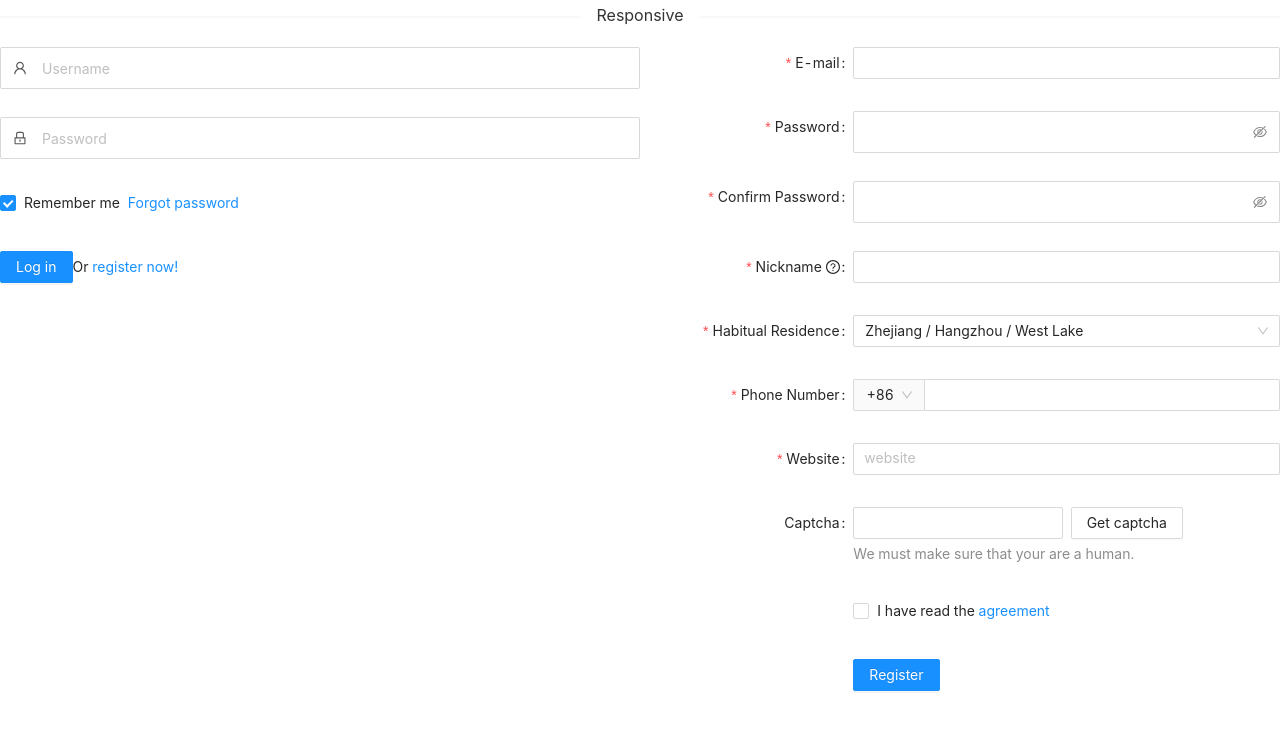
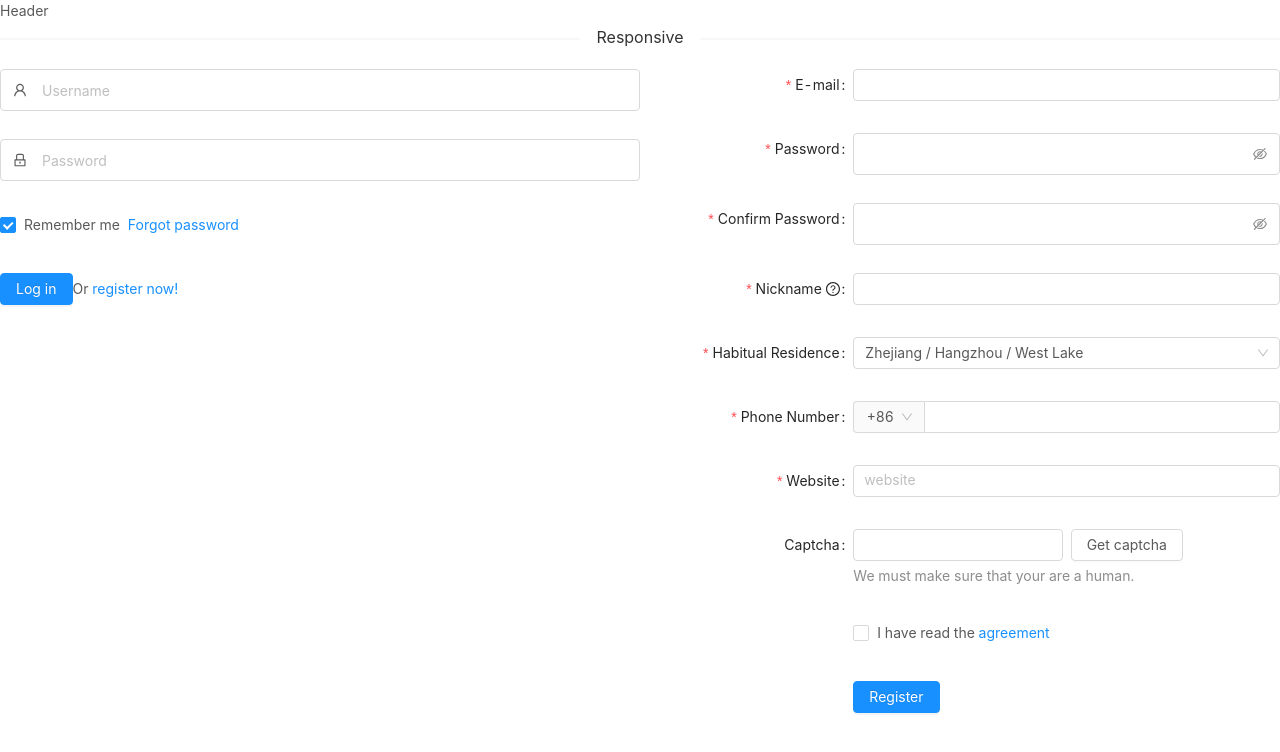
Before and after one commit to mattjaikaran/patient-portal-nextjs, a Next.js app: page /login in a window 1280 px wide. Shown: the top 752 px of the page. Built offline with nearby package versions, Linux system fonts and the light colour scheme.

Commit message:
addded Header component and layout component

```diff
--- a/antd.less
+++ b/antd.less
@@ -1,15 +1,15 @@
 @import "~antd/dist/antd.less";
 
-// @primary-color: #000; // primary color for all components
-// @link-color: #1890ff; // link color
-// @success-color: #52c41a; // success state color
-// @warning-color: #faad14; // warning state color
-// @error-color: #f5222d; // error state color
-// @font-size-base: 14px; // major text font size
-// @heading-color: rgba(0, 0, 0, 0.85); // heading text color
-// @text-color: rgba(0, 0, 0, 0.65); // major text color
-// @text-color-secondary: rgba(0, 0, 0, 0.45); // secondary text color
-// @disabled-color: rgba(0, 0, 0, 0.25); // disable state color
-// @border-radius-base: 4px; // major border radius
-// @border-color-base: #d9d9d9; // major border color
-// @box-shadow-base: 0 2px 8px rgba(0, 0, 0, 0.15); // major shadow for layers
+@primary-color: #1890ff; // primary color for all components
+@link-color: #1890ff; // link color
+@success-color: #52c41a; // success state color
+@warning-color: #faad14; // warning state color
+@error-color: #f5222d; // error state color
+@font-size-base: 14px; // major text font size
+@heading-color: rgba(0, 0, 0, 0.85); // heading text color
+@text-color: rgba(0, 0, 0, 0.65); // major text color
+@text-color-secondary: rgba(0, 0, 0, 0.45); // secondary text color
+@disabled-color: rgba(0, 0, 0, 0.25); // disable state color
+@border-radius-base: 4px; // major border radius
+@border-color-base: #d9d9d9; // major border color
+@box-shadow-base: 0 2px 8px rgba(0, 0, 0, 0.15); // major shadow for layers
--- /dev/null
+++ b/components/Header/index.js
@@ -0,0 +1,7 @@
+const Header = () => {
+  return (
+    <div>Header</div>
+  )
+}
+
+export default Header
--- a/components/LoginForm/style.css
+++ b/components/LoginForm/style.css
@@ -1,4 +1,4 @@
-#components-form-demo-normal-login .login-form {
+/* #components-form-demo-normal-login .login-form {
   max-width: 300px;
 }
 #components-form-demo-normal-login .login-form-forgot {
@@ -9,4 +9,4 @@
 }
 #components-form-demo-normal-login .login-form-button {
   width: 100%;
-}
+} */
--- /dev/null
+++ b/components/layouts/MainLayout.js
@@ -0,0 +1,11 @@
+import Header from '../Header'
+
+const MainLayout = ({ children }) => (
+  <div className="main-layout">
+    <Header />
+    {children}
+  </div>
+)
+
+
+export default MainLayout
--- a/next.config.js
+++ b/next.config.js
@@ -1,25 +1,54 @@
-const withSass = require("@zeit/next-sass")
-const withLess = require("@zeit/next-less")
-const withCSS = require("@zeit/next-css")
+require('dotenv').config()
+const lessToJS = require('less-vars-to-js')
+const fs = require('fs')
+const path = require('path')
+const withSass = require('@zeit/next-sass')
+const withLess = require('@zeit/next-less')
+const withCSS = require('@zeit/next-css')
+const withPlugins = require('next-compose-plugins')
 
-const isProd = process.env.NODE_ENV === "production"
+// Where your antd-custom.less file lives
+const themeVariables = lessToJS(fs.readFileSync(path.resolve(__dirname, './antd.less'), 'utf8'))
 
-// fix: prevents error when .less files are required by node
-if (typeof require !== "undefined") {
-  require.extensions[".less"] = (file) => {}
+const nextConfig = {
+  env: {
+    spaceID: process.env.spaceID,
+    accessTokenDelivery: process.env.accessTokenDelivery,
+  },
+  distDir: '.next',
 }
 
-module.exports = withCSS({
-  cssModules: true,
-  cssLoaderOptions: {
-    importLoaders: 1,
-    localIdentName: "[local]___[hash:base64:5]",
-  },
-  ...withLess(
-    withSass({
-      lessLoaderOptions: {
-        javascriptEnabled: true,
-      },
-    }),
-  ),
-})
+const plugins = [
+  withCSS,
+  withLess({
+    lessLoaderOptions: {
+      javascriptEnabled: true,
+      modifyVars: themeVariables,
+    },
+    webpack: (config, { isServer }) => {
+      if (isServer) {
+        const antStyles = /antd\/.*?\/style.*?/
+        const origExternals = [...config.externals]
+        config.externals = [
+          (context, request, callback) => {
+            if (request.match(antStyles)) return callback()
+            if (typeof origExternals[0] === 'function') {
+              origExternals[0](context, request, callback)
+            } else {
+              callback()
+            }
+          },
+          ...(typeof origExternals[0] === 'function' ? [] : origExternals),
+        ]
+
+        config.module.rules.unshift({
+          test: antStyles,
+          use: 'null-loader',
+        })
+      }
+      return config
+    },
+  }),
+  withSass,
+]
+module.exports = withPlugins(plugins, nextConfig)
--- a/package.json
+++ b/package.json
@@ -13,8 +13,11 @@
     "@zeit/next-sass": "^1.0.1",
     "antd": "^4.4.3",
     "babel-plugin-import": "^1.13.0",
+    "dotenv": "^8.2.0",
     "less": "^3.12.2",
+    "less-vars-to-js": "^1.3.0",
     "next": "9.4.4",
+    "next-compose-plugins": "^2.2.0",
     "react": "16.13.1",
     "react-dom": "16.13.1"
   }
--- a/pages/login.js
+++ b/pages/login.js
@@ -1,12 +1,13 @@
 import LoginForm from '../components/LoginForm'
 import RegistrationForm from '../components/RegistrationForm'
 import { Row, Col, Divider } from "antd"
+import MainLayout from '../components/layouts/MainLayout'
 
 export default function Login() {
-  const style = { padding: "10px 0" };
+  const style = { padding: "10px 0" }
 
   return (
-    <div>
+    <MainLayout>
       <Divider orientation="center" style={{ color: '#333', fontWeight: 'normal' }}>
         Responsive
       </Divider>
@@ -28,6 +29,6 @@ export default function Login() {
           <RegistrationForm />
         </Col>
       </Row>
-    </div>
+    </MainLayout>
   )
 }
```
Also changed, not shown: 1 other file (tests, documents, lock files or other folders).
